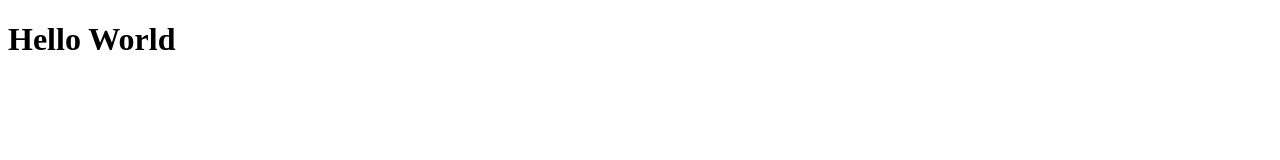
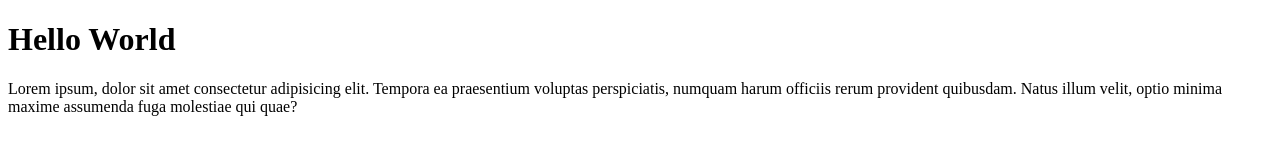
Before and after one commit to yusupsupriyadi/Something-good, a plain HTML site: page index.html in a window 1280 px wide. Drawn offline with Linux system fonts and the light colour scheme.

Commit message:
Update index.html
Co-Authored-By: YStudioDeveloper <82035714+YStudioDeveloper@users.noreply.github.com>

```diff
--- a/index.html
+++ b/index.html
@@ -10,6 +10,9 @@
 
 <body>
     <h1>Hello World</h1>
+    <p>Lorem ipsum, dolor sit amet consectetur adipisicing elit. Tempora ea praesentium voluptas perspiciatis, numquam
+        harum officiis rerum provident quibusdam. Natus illum velit, optio minima maxime assumenda fuga molestiae qui
+        quae?</p>
 </body>
 
 </html>
```
